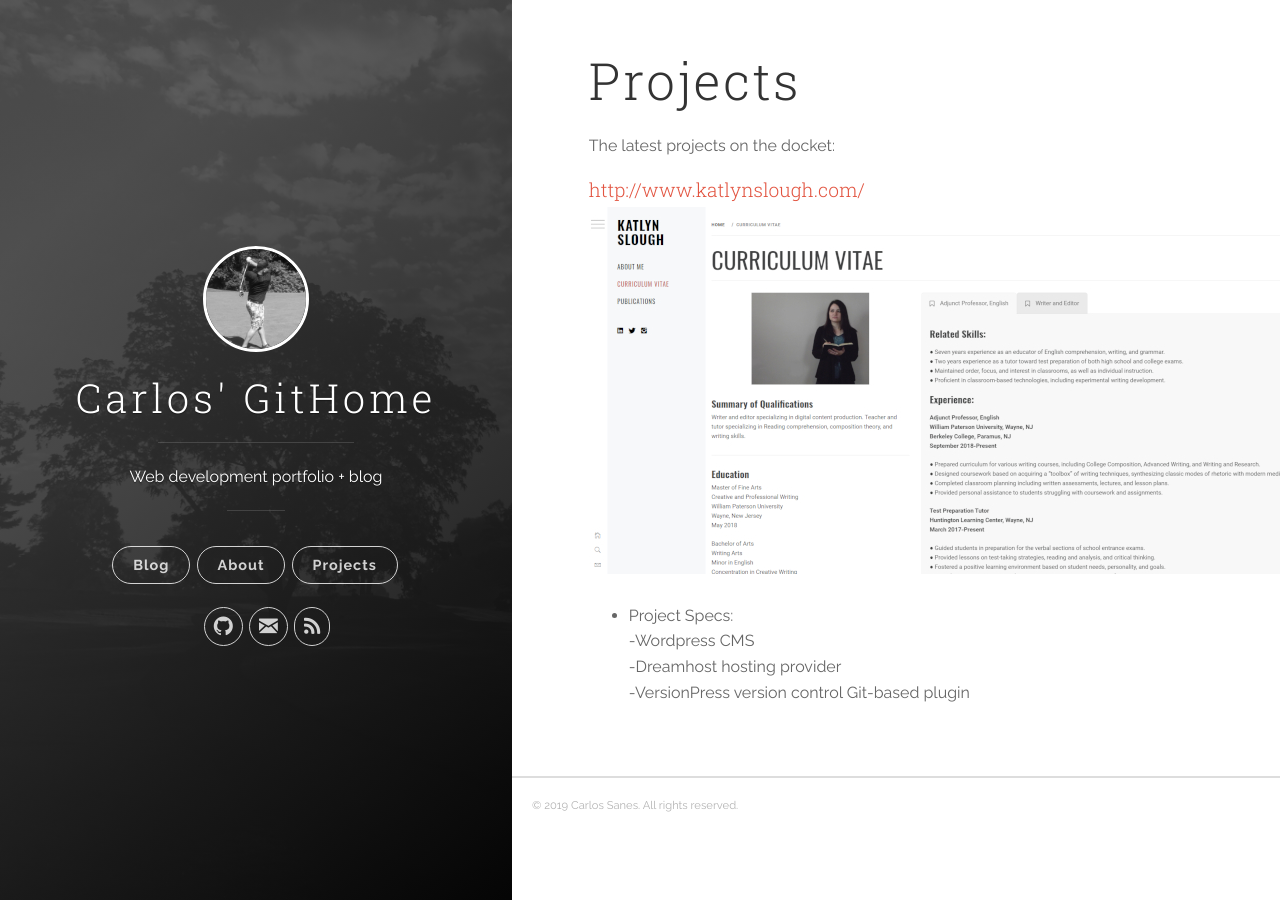
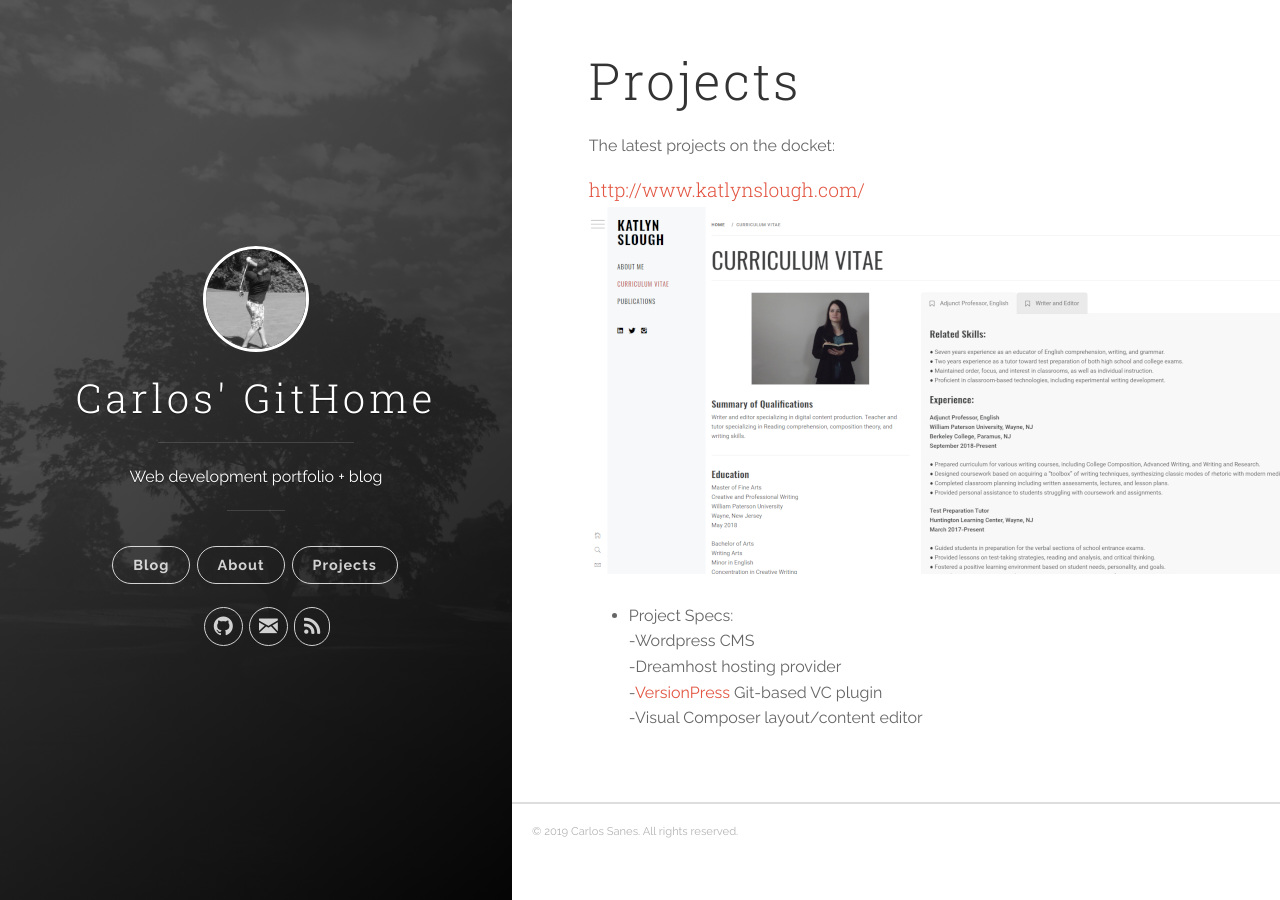
Before and after one commit to csanes/csanes.github.io, a Jekyll site: the page built from projects.md, in a window 1280 px wide. Built offline with Jekyll 4.4.1, drawn with Linux system fonts in a browser that asks for light colours.

Commit message:
adding links

```diff
--- a/projects.md
+++ b/projects.md
@@ -14,4 +14,7 @@ The latest projects on the docket:
 * Project Specs:
 -Wordpress CMS
 -Dreamhost hosting provider
--VersionPress version control Git-based plugin
+-[VersionPress][version-press] Git-based VC plugin
+-Visual Composer layout/content editor
+
+[version-press]: https://versionpress.com/open-source/
```
